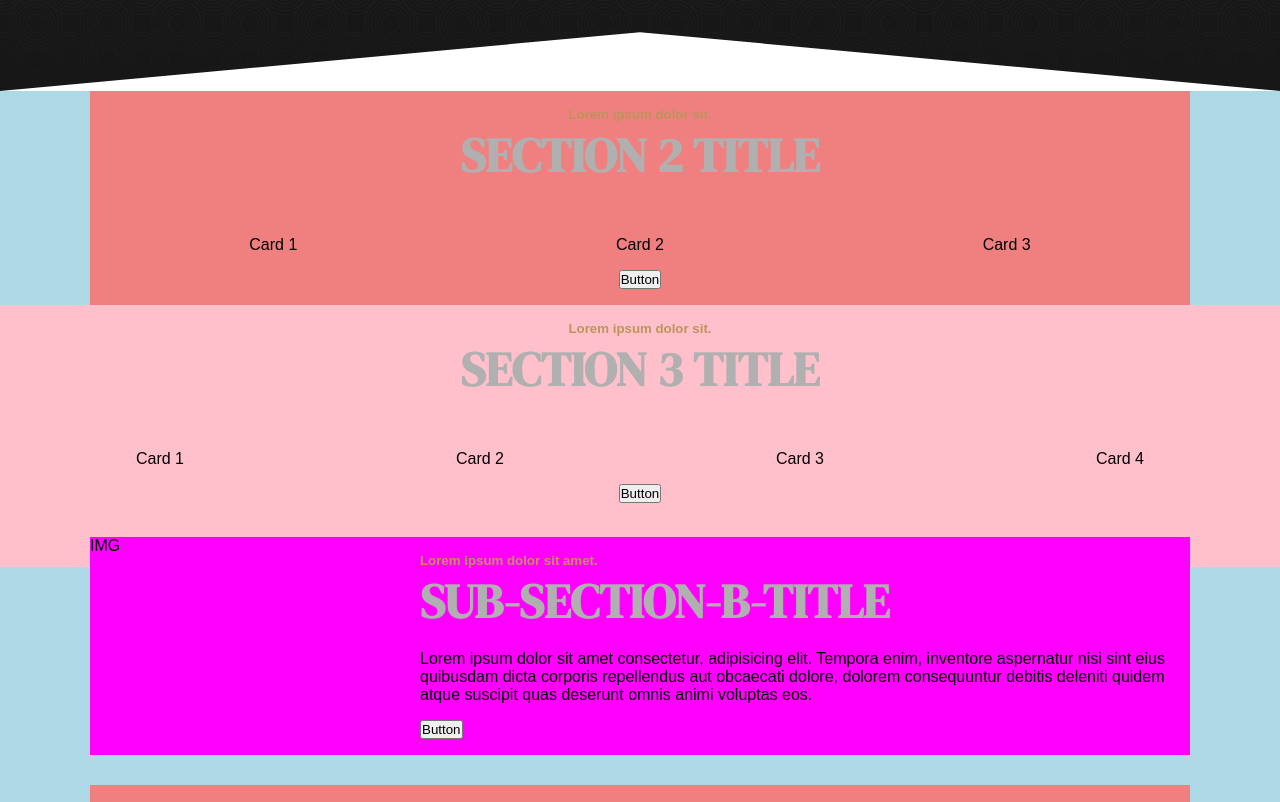
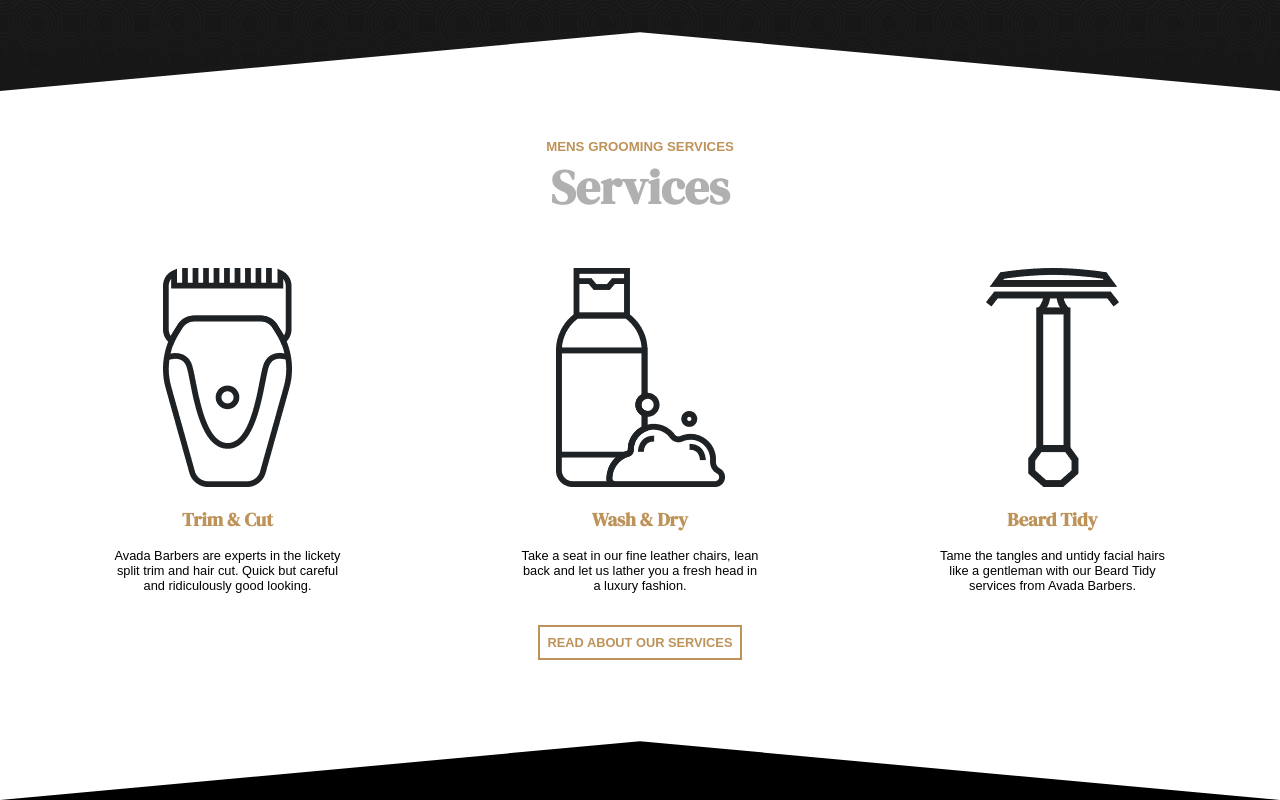
Before and after one commit to Francesca-Dascanio/proj-html-vuejs, a Vue app: page / in a window 1280 px wide. Shown: the part 920-1722 px from the top of the page. Built offline with nearby package versions, Linux system fonts and the light colour scheme.

Commit message:
Stilizzazione main > section-2

```diff
--- a/src/components/Main/SectionTwo.vue
+++ b/src/components/Main/SectionTwo.vue
@@ -2,6 +2,27 @@
 
 export default {
     name: 'SectionTwo',
+    data () {
+        return {
+            services: [
+                {
+                    service: 'Trim & Cut',
+                    description: 'Avada Barbers are experts in the lickety split trim and hair cut. Quick but careful and ridiculously good looking.',
+                    image: 'avadabarbers-trimcut-icon-before.png'
+                },
+                {
+                    service: 'Wash & Dry',
+                    description: 'Take a seat in our fine leather chairs, lean back and let us lather you a fresh head in a luxury fashion.',
+                    image: 'avadabarbers-washndry-icon.png'
+                },
+                {
+                    service: 'Beard Tidy',
+                    description: 'Tame the tangles and untidy facial hairs like a gentleman with our Beard Tidy services from Avada Barbers.',
+                    image: 'avadabarbers-beardtrim-icon.png'
+                }
+            ]
+        }
+    }
 
 }
 
@@ -13,30 +34,41 @@ export default {
             <div class="container-sm">
                 <div class="section-title text-center py-md">
                     <h5>
-                    Lorem ipsum dolor sit.
+                        MENS GROOMING SERVICES
                     </h5>
                     <h2>
-                        SECTION 2 TITLE
+                        Services
                     </h2>
                 </div>
 
                 <div class="section-contents flex align-items py-md">
-                    <div class="cards flex">
-                        <div class="card text-center py-md">
-                            Card 1
+                    <div class="cards flex space-btw">
+                        <div class="card text-center py-md" v-for="item in services">
+                            <div class="card-img">
+                                <img :src="`/src/assets/${item.image}`" alt="Icon">
+                            </div>
+                            <h3>
+                               {{ item.service }}
+                            </h3>
+                            <p>
+                                {{ item.description }}
+                            </p>
                         </div>
-                        <div class="card text-center py-md">
+                        <!-- <div class="card text-center py-md">
                             Card 2
                         </div>
                         <div class="card text-center py-md">
                             Card 3
-                        </div>
+                        </div> -->
                     </div>
 
                     <button>
-                        Button
+                        READ ABOUT OUR SERVICES
                     </button>
                 </div>
+            </div>
+            <div class="container-lg triangle">
+                <svg class="fusion-big-triangle-candy" xmlns="http://www.w3.org/2000/svg" version="1.1" width="100%" height="60px" viewBox="0 0 100 100" preserveAspectRatio="none" style="fill:#000000;padding:0;"><path d="M0 100 L50 2 L100 100 Z"></path></svg>
             </div>
         </div>
     </section>
@@ -47,9 +79,9 @@ export default {
 
 #section-2 {
     .container-lg {
-    background-color: lightblue;
         .container-sm {
-            background-color: lightcoral;
+
+            padding: 2rem 0 4rem 0;
 
             .section-contents {
                 flex-direction: column;
@@ -58,10 +90,36 @@ export default {
 
                     width: 100%;
                     .card {
-                        width: calc(100% / 3);
+                        width: calc(100% / 4);
+
+                        > * {
+                            padding-bottom: 1rem;
+
+                        }
+
+                        // > .card-img {
+                        //     width: 80%;
+                        //     height: 100%;
+                        // }
+
+                        > p {
+                            padding: 0 1rem 1rem;
+                            font-size: 0.8rem;
+                        }
+
                     }
                 }
+
+                button {
+                    @include button;
+                }
             }
+        }
+
+        .triangle {
+            width: 100%;
+            height: 60px;
+
         }
     }
 }
--- a/src/styles/main.scss
+++ b/src/styles/main.scss
@@ -26,6 +26,10 @@ h1, h2, h3 {
 h2 {
     color: $secondary-color;
     font-size: 3rem;
+}
+
+h3 {
+    color: $primary-color;
 }
 
 h5 {
```
